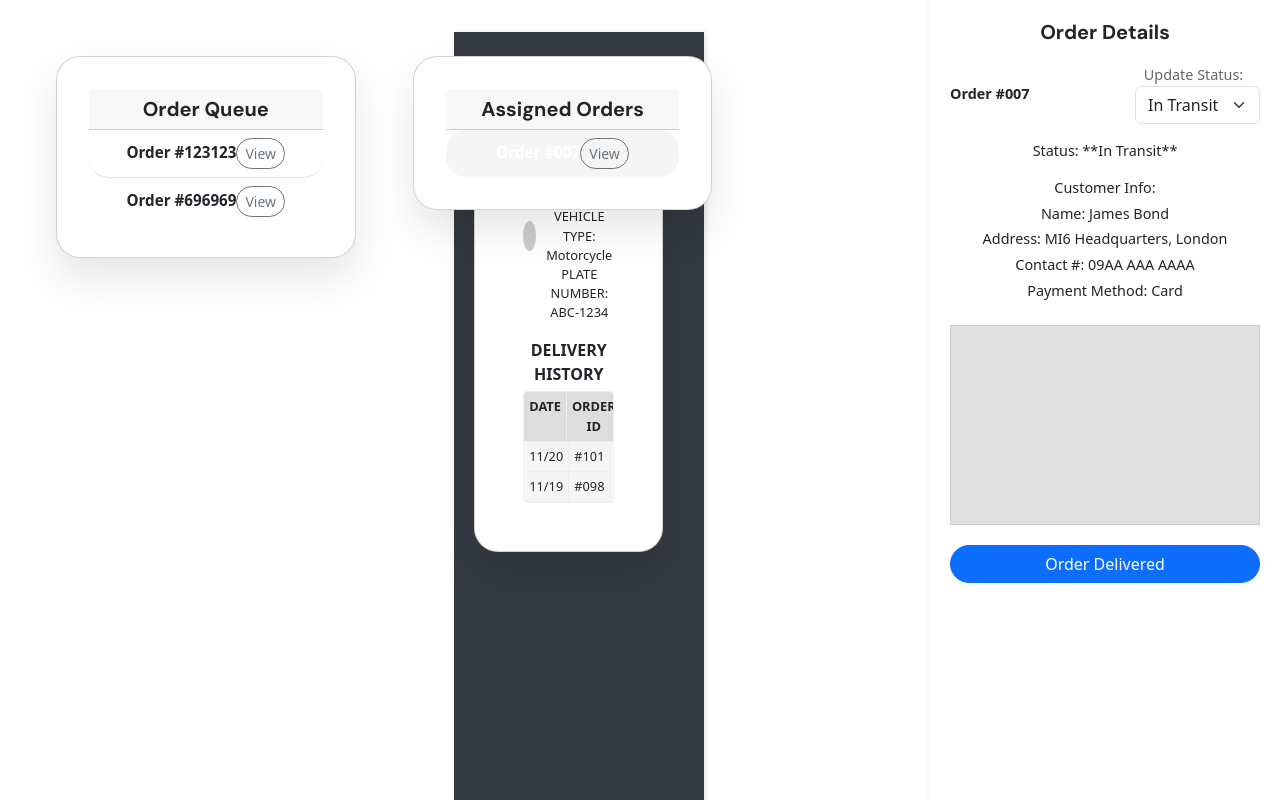
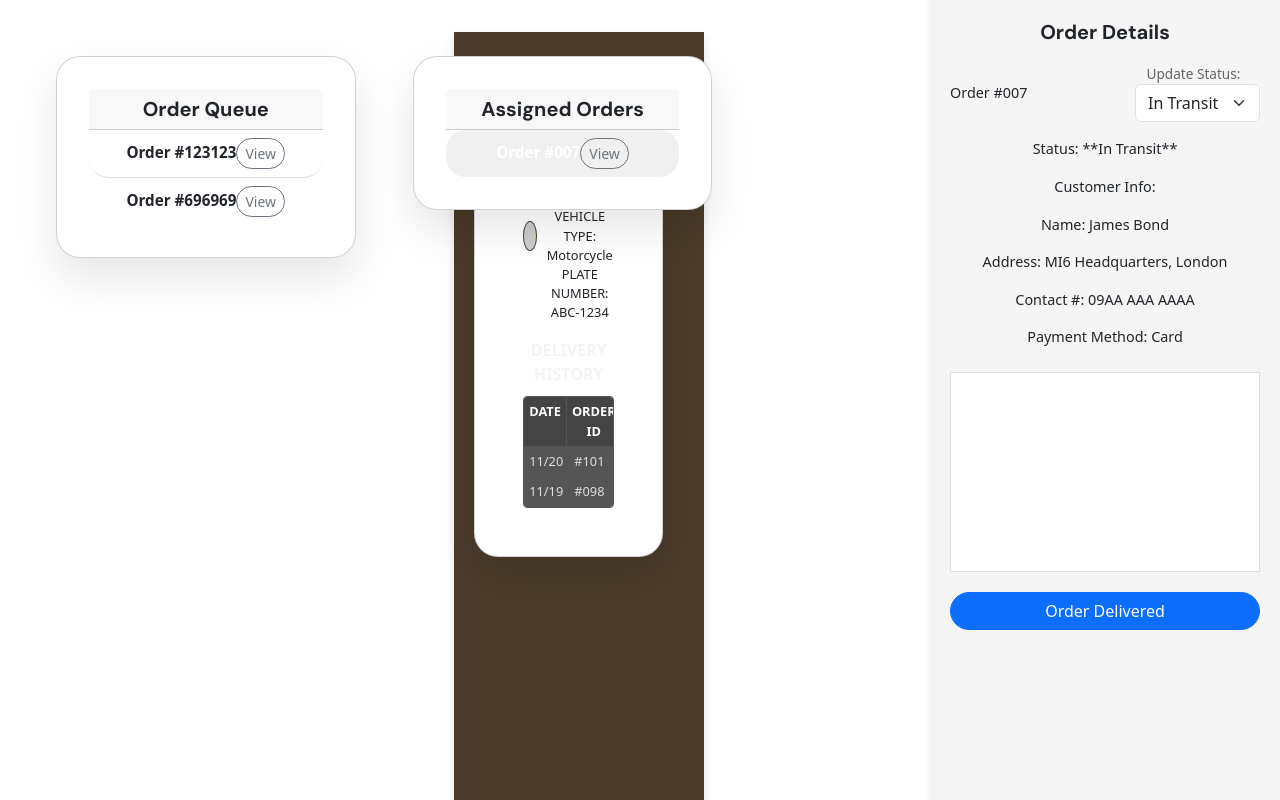
Before and after one commit to vanexaa/WEBDEV-Delivery-Service, a React (Vite) app: page /rider in a window 1280 px wide. Built offline with nearby package versions, Linux system fonts and the light colour scheme.

Commit message:
Update Rider.css
Fixed the color pallete

```diff
--- a/src/pages/Rider/Rider.css
+++ b/src/pages/Rider/Rider.css
@@ -1,20 +1,23 @@
 @import url('https://fonts.googleapis.com/css2?family=DM+Sans:wght@400;700&display=swap');
 
 :root {
-  --dark-gray: #1a1a1a;
-  --light-gray: #f5f5f5;
-  --accept-color: #aa6e39;
-  --decline-color: #642f19;
-  --main-bg-color: #fcfdfb;
+  --main-bg-color: #f5f5f5;
+  --dark-text: #333;
+  --primary-accent: #4a3b2a;
+  --card-bg-color: #fffdf8;
+
+  --accept-color: #AA6E39;
+  --decline-color: #642F19;
+  --light-text: #F4F4F4;
+
   --heading-font: 'DM Sans', sans-serif;
   --subheading-font: 'DM Sans', sans-serif;
-  --sidebar-color: #343a40;
 }
 
 body {
   background-color: var(--main-bg-color);
   font-family: var(--subheading-font);
-  color: var(--dark-gray);
+  color: var(--dark-text);
   margin: 0;
   padding: 0;
 }
@@ -27,9 +30,9 @@ body {
 
 .sidebar-placeholder {
   width: 250px;
-  background-color: var(--sidebar-color);
+  background-color: var(--primary-accent);
   padding: 20px;
-  box-shadow: 2px 0 5px rgba(0, 0, 0, 0.1);
+  box-shadow: 0 4px 10px rgba(0, 0, 0, 0.1);
   position: fixed;
   height: 100%;
 }
@@ -37,13 +40,15 @@ body {
 .sidebar-title {
   font-family: var(--heading-font);
   font-size: 1.5rem;
+  color: var(--light-text);
   margin-bottom: 20px;
 }
 
 .sidebar-card {
-  background-color: white;
-  border-radius: 8px;
-  box-shadow: 0 4px 8px rgba(0, 0, 0, 0.1);
+  background-color: var(--card-bg-color);
+  border-radius: 24px;
+  box-shadow: 0 4px 10px rgba(0, 0, 0, 0.1);
+  padding: 10px;
 }
 
 .driver-icon {
@@ -51,6 +56,7 @@ body {
   height: 30px;
   border-radius: 50%;
   background-color: #ccc;
+  border: 1px solid var(--primary-accent);
 }
 
 .driver-name-plate, .driver-info {
@@ -59,30 +65,34 @@ body {
 
 .delivery-history-label {
   font-weight: bold;
+  color: var(--light-text);
   margin-top: 15px;
   margin-bottom: 5px;
 }
 
 .delivery-history-table {
-  border: 1px solid #eee;
+  border: 1px solid #555;
   border-radius: 4px;
   overflow: hidden;
+  margin-top: 10px;
 }
 
 .table-row {
   display: grid;
   grid-template-columns: repeat(3, 1fr);
-  border-bottom: 1px solid #eee;
+  border-bottom: 1px solid #555;
   font-size: 0.8rem;
 }
 .table-row > div {
   padding: 5px;
-  border-right: 1px solid #eee;
-  background-color: var(--light-gray);
+  border-right: 1px solid #555;
+  background-color: #555;
+  color: #ddd;
 }
 .table-header > div {
-    background-color: #ddd;
+    background-color: #444;
     font-weight: bold;
+    color: white;
 }
 .table-row > div:last-child {
   border-right: none;
@@ -97,16 +107,20 @@ body {
 
 .queue-card, .assigned-card {
   border: none;
-  border-radius: 12px;
-  box-shadow: 0 4px 10px rgba(0, 0, 0, 0.1);
+  border-radius: 24px;
+  box-shadow: 0 4px 10px rgba(0, 0, 0, 0.05);
+  background-color: white;
+  height: 200px;
 }
 
 .queue-header, .assigned-header {
   background-color: white;
   border-bottom: 1px solid #eee;
-  padding: 1rem;
+  padding: 0.75rem;
   font-family: var(--subheading-font);
   font-weight: bold;
+  border-top-left-radius: 24px;
+  border-top-right-radius: 24px;
 }
 
 .order-item {
@@ -119,19 +133,19 @@ body {
 }
 
 .order-item.active {
-  background-color: var(--light-gray) !important;
-  color: var(--dark-gray);
+  background-color: #f0f0f0 !important;
+  color: var(--dark-text);
   border-left-color: var(--accept-color);
   font-weight: bold;
 }
 
 .view-button {
+  background-color: white;
   border-color: #ccc;
   color: #333;
   font-size: 0.75rem;
   padding: 0.2rem 0.5rem;
 }
-
 
 .order-details-panel {
   width: 350px;
@@ -140,7 +154,7 @@ body {
   right: 0;
   top: 0;
   height: 100%;
-  background-color: white;
+  background-color: var(--main-bg-color);
   box-shadow: -2px 0 5px rgba(0, 0, 0, 0.05);
   font-size: 0.9rem;
 }
@@ -151,32 +165,21 @@ body {
   margin-bottom: 20px;
 }
 
-.order-number-text {
-  font-weight: bold;
-}
-
 .status-label {
   color: #666;
+  font-size: 0.85rem;
 }
 
 .status-dropdown {
-  width: auto;
-  display: inline-block;
-  font-size: 0.85rem;
-}
-
-.status-text {
-  font-weight: 500;
-}
-
-.customer-info-box p, .payment-method-text {
-  margin-bottom: 0.25rem;
+  background-color: var(--card-bg-color);
+  border: 1px solid #ccc;
 }
 
 .mock-map-right-details {
   height: 200px;
-  background-color: #e0e0e0;
-  border: 1px solid #ccc;
+  background-color: white;
+  border: 1px solid #ddd;
+  margin-top: 15px;
   margin-bottom: 20px;
 }
 
@@ -186,10 +189,8 @@ body {
   border-color: var(--accept-color);
   font-family: var(--heading-font);
   font-weight: bold;
-}
-.order-delivered-button:hover {
-  background-color: #885522;
-  border-color: #885522;
+  padding: 10px 0;
+  border-radius: 5px;
 }
 
 .bottom-center-details-container {
@@ -202,26 +203,10 @@ body {
 
 .order-details-popup-card {
   width: 450px;
-  border-radius: 20px;
+  border-radius: 24px;
   box-shadow: 0 10px 20px rgba(0, 0, 0, 0.2);
   border: none;
-  background-color: white;
-}
-
-.popup-order-number {
-  font-family: var(--heading-font);
-  font-weight: bold;
-  font-size: 1.1rem;
-}
-
-.view-map-button {
-  color: var(--accept-color);
-  font-size: 0.8rem;
-}
-
-.popup-details-text p {
-  margin-bottom: 0.25rem;
-  font-size: 0.9rem;
+  background-color: var(--card-bg-color);
 }
 
 .accept-button {
@@ -229,10 +214,7 @@ body {
   border-color: var(--accept-color);
   font-family: var(--subheading-font);
   font-weight: bold;
-}
-.accept-button:hover {
-    background-color: #885522;
-    border-color: #885522;
+  border-radius: 5px;
 }
 
 .decline-button {
@@ -240,8 +222,5 @@ body {
   border-color: var(--decline-color);
   font-family: var(--subheading-font);
   font-weight: bold;
+  border-radius: 5px;
 }
-.decline-button:hover {
-    background-color: #441100;
-    border-color: #441100;
-}
```
